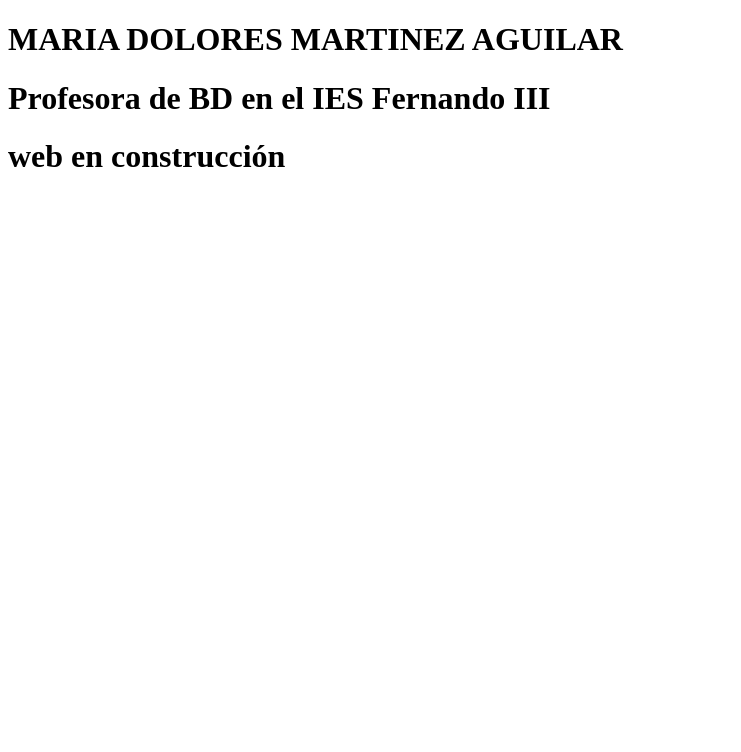
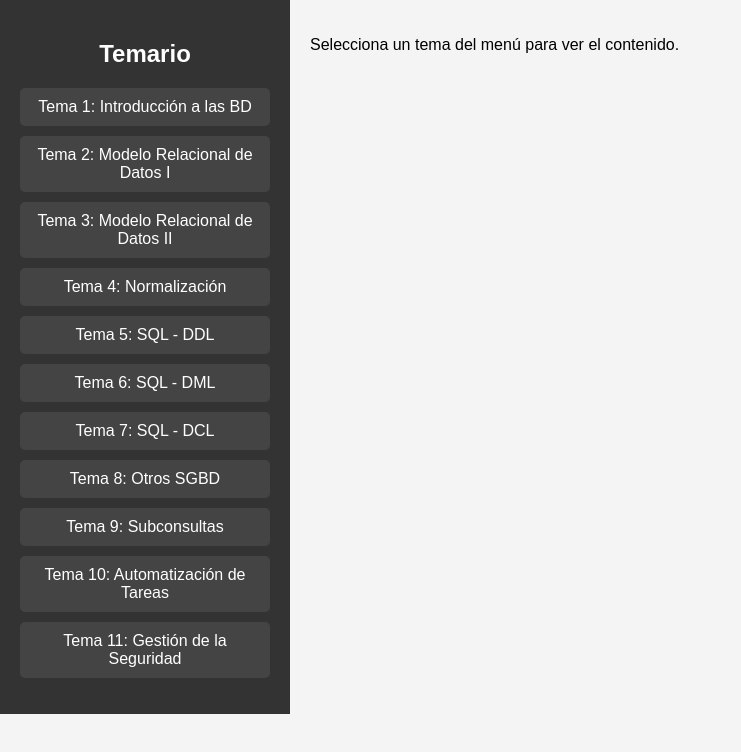
Before and after one commit to mdoloresaguister/mdoloresmartinez.github.io, a plain HTML site: page index.html in a window 1280 px wide. Shown: the whole page, without its empty margins (0-741 px from the left). Drawn offline with Linux system fonts and the light colour scheme.

Commit message:
Add files via upload

```diff
--- a/index.html
+++ b/index.html
@@ -1,8 +1,39 @@
 <!DOCTYPE html>
-<html>
+<html lang="es">
+<head>
+    <meta charset="UTF-8">
+    <meta name="viewport" content="width=device-width, initial-scale=1.0">
+    <title>Base de Datos - DAM</title>
+    <link rel="stylesheet" href="styles.css">
+</head>
 <body>
-<h1>MARIA DOLORES MARTINEZ AGUILAR</h1>
-<H1>Profesora de BD en el IES Fernando III</H1>
-  <H1>web en construcción </H1>
+
+    <div class="container">
+        <aside class="sidebar">
+            <h2>Temario</h2>
+            <ul>
+                <li><a href="#" data-content="temas/tema1.html">Tema 1: Introducción a las BD</a></li>
+                <li><a href="#" data-content="temas/tema2.html">Tema 2: Modelo Relacional de Datos I</a></li>
+                <li><a href="#" data-content="temas/tema3.html">Tema 3: Modelo Relacional de Datos II</a></li>
+                <li><a href="#" data-content="temas/tema4.html">Tema 4: Normalización</a></li>
+                <li><a href="#" data-content="temas/tema5.html">Tema 5: SQL - DDL</a></li>
+                <li><a href="#" data-content="temas/tema6.html">Tema 6: SQL - DML</a></li>
+                <li><a href="#" data-content="temas/tema7.html">Tema 7: SQL - DCL</a></li>
+                <li><a href="#" data-content="temas/tema8.html">Tema 8: Otros SGBD</a></li>
+                <li><a href="#" data-content="temas/tema9.html">Tema 9: Subconsultas</a></li>
+                <li><a href="#" data-content="temas/tema10.html">Tema 10: Automatización de Tareas</a></li>
+                <li><a href="#" data-content="temas/tema11.html">Tema 11: Gestión de la Seguridad</a></li>
+            </ul>
+        </aside>
+
+        <main class="content">
+            <div id="content-area">
+                <p>Selecciona un tema del menú para ver el contenido.</p>
+            </div>
+        </main>
+    </div>
+
+    <script src="script.js"></script>
+
 </body>
 </html>
--- /dev/null
+++ b/styles.css
@@ -0,0 +1,62 @@
+body {
+    font-family: Arial, sans-serif;
+    margin: 0;
+    padding: 0;
+    background-color: #f4f4f4;
+    display: flex;
+}
+
+.container {
+    display: flex;
+    width: 100%;
+}
+
+.sidebar {
+    width: 250px;
+    background-color: #333;
+    color: white;
+    padding: 20px;
+}
+
+.sidebar h2 {
+    text-align: center;
+}
+
+.sidebar ul {
+    list-style: none;
+    padding: 0;
+}
+
+.sidebar ul li {
+    margin: 10px 0;
+}
+
+.sidebar ul li a {
+    color: white;
+    text-decoration: none;
+    display: block;
+    padding: 10px;
+    background-color: #444;
+    text-align: center;
+    border-radius: 5px;
+    transition: background 0.3s;
+}
+
+.sidebar ul li a:hover {
+    background-color: #555;
+}
+
+.content {
+    flex: 1;
+    padding: 20px;
+}
+content-area {
+    padding: 20px;
+    min-height: 400px;
+    background: white;
+    border-radius: 5px;
+}
+
+.hidden {
+    display: none;
+}
```
Also changed, not shown: scripts.js (added, +27 -0 lines), temas/tema1.html (added, +80 -0 lines).
